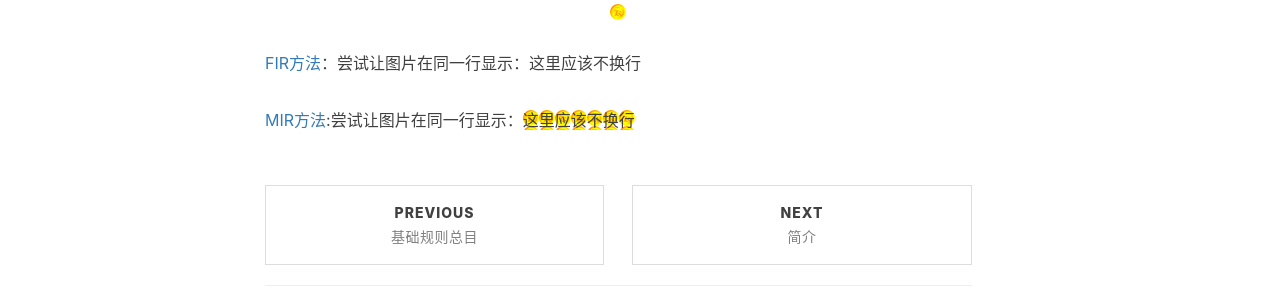
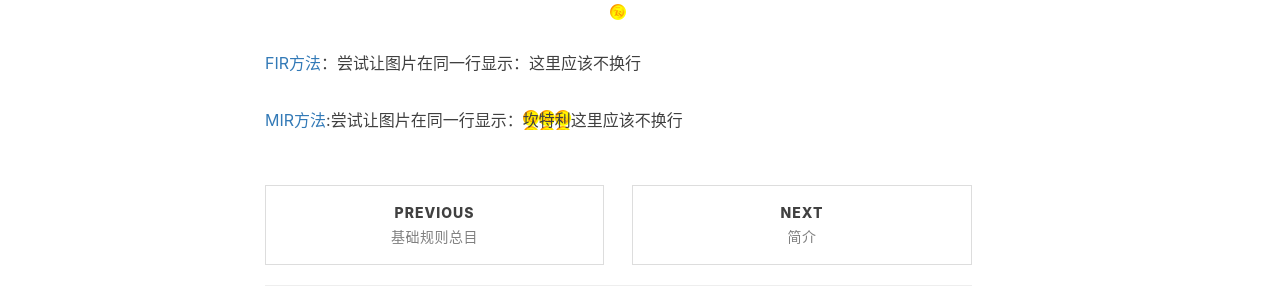
Before and after one commit to AndrewImalion/FameAndFarm.github.io, a Jekyll site: the page built from _posts/2019-04-07-test.md, in a window 1280 px wide. Shown: the part 620-920 px from the top of the page. Built offline with Jekyll 4.4.1, drawn with Linux system fonts in a browser that asks for light colours; nearby versions of some CDN libraries; comment, search, counter and statistics services are not loaded.

Commit message:
Update 2019-04-07-test.md

```diff
--- a/_posts/2019-04-07-test.md
+++ b/_posts/2019-04-07-test.md
@@ -18,4 +18,4 @@ tags:
 [FIR方法](https://alistapart.com/article/fir)：尝试让图片在同一行显示：<span style="width:16px;height:16px;background-image: url({{ site.url }}/assets/i-coin-16px.png)"><a href="#" style="display:none;">坎特利</a></span>这里应该不换行
 
 
-[MIR方法](https://stuffandnonsense.co.uk/archives/examples/malarkey-method-example.html):尝试让图片在同一行显示：<span style="width: 16px; height: 16px; background: url({{ site.url }}/assets/i-coin-16px.png); text-indent: -9999px">这里应该不换行
+[MIR方法](https://stuffandnonsense.co.uk/archives/examples/malarkey-method-example.html):尝试让图片在同一行显示：<span style="width: 16px; height: 16px; background: url({{ site.url }}/assets/i-coin-16px.png); text-indent: -9999px">坎特利</span>这里应该不换行
```
